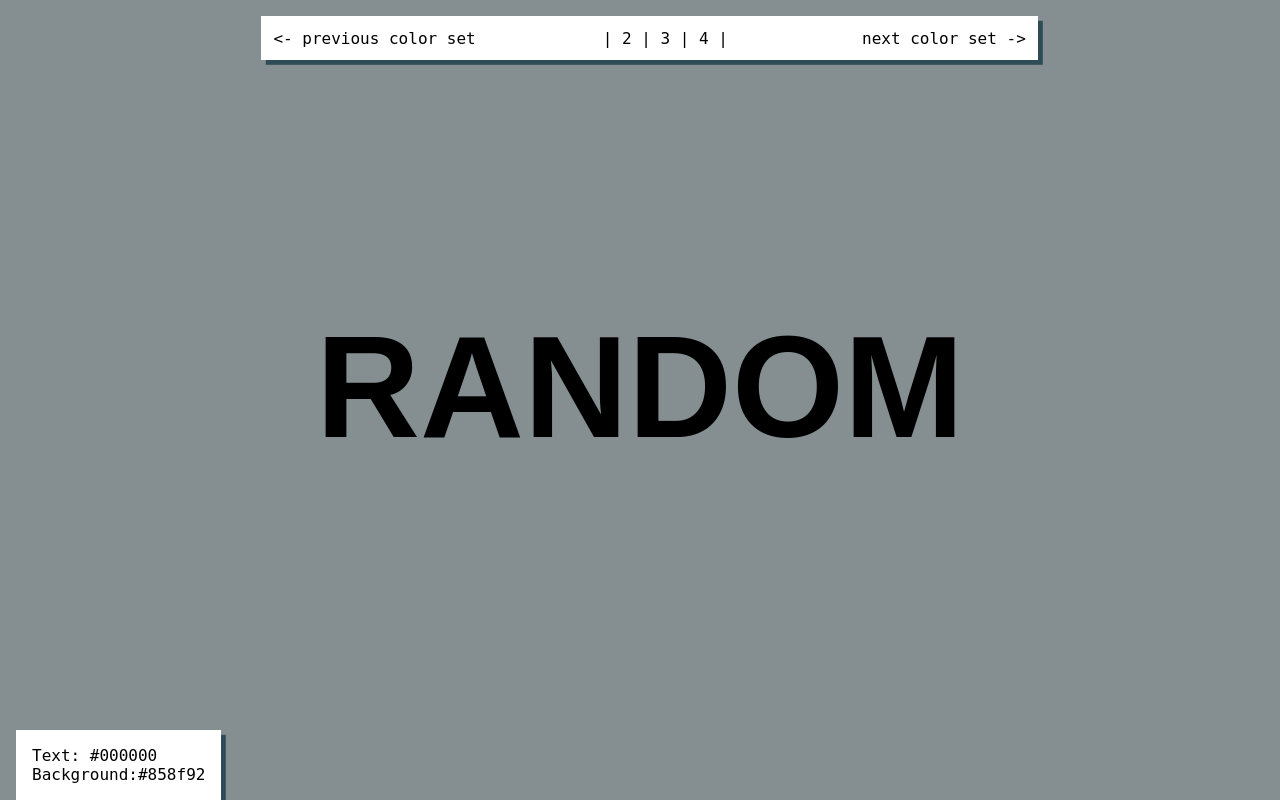
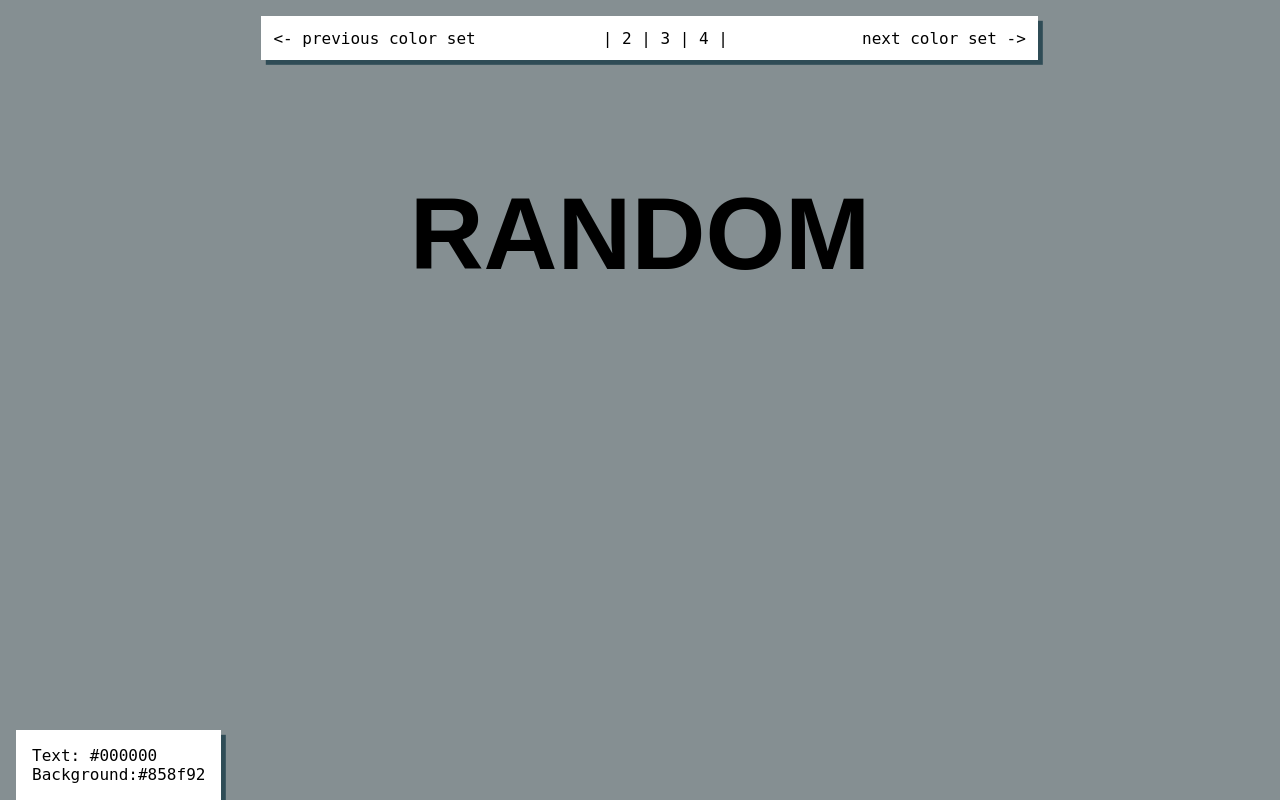
Before and after one commit to irminakacz/random_colors, a React (Create React App) app: page / in a window 1280 px wide. Built offline with nearby package versions, Linux system fonts and the light colour scheme; the HTML template or start-up script is replaced by a standard one.

Commit message:
change text size

```diff
--- a/src/App.js
+++ b/src/App.js
@@ -43,7 +43,7 @@ class App extends Component {
   }
 
 
-  handleGoingBackward(event) {
+  handleGoingBackward() {
     this.changeToPreviousColors();
   }
 
--- a/src/index.css
+++ b/src/index.css
@@ -6,14 +6,9 @@
 
   div#small-instruction {
     width: 60%;
-    margin-left: 20%;
+    margin-left: 18%;
     margin-top: 1em;
     padding: 0.6em;
-  }
-
-  p {
-    font-size: 4em;
-    padding-top: 1.5em;
   }
 
   div#small-instruction div {
@@ -37,24 +32,23 @@
     margin-left: 20%;
   }
 
+  p {
+    font-size: 10vw;
+    padding-top: 3vw;
+  }
 }
 
 @media only screen and (min-width: 669px) and (max-width: 1024px) {
 
   div#big-instruction {
     width: 80%;
-    margin-left: 10%;
+    margin-left: 9%;
     margin-top: 1em;
     padding: 0.6em;
   }
 
   div#small-instruction {
     display: none;
-  }
-
-  p {
-    font-size: 6em;
-    padding-top: 1.2em;
   }
 
   div#big-instruction div {
@@ -70,6 +64,10 @@
     float: right;
   }
 
+  p {
+    font-size: 10vw;
+    padding-top: 3vw;
+  }
 }
 
 @media only screen and (min-width: 1025px) {
@@ -83,11 +81,6 @@
 
   div#small-instruction {
     display: none;
-  }
-
-  p {
-    font-size: 9em;
-    padding-top: 0.7em;
   }
 
   div#big-instruction div {
@@ -107,6 +100,10 @@
     margin-left: 10%;
   }
 
+  p {
+    font-size: 8vw;
+    padding-top: 1vw;
+  }
 }
 
 div.helper {
```
